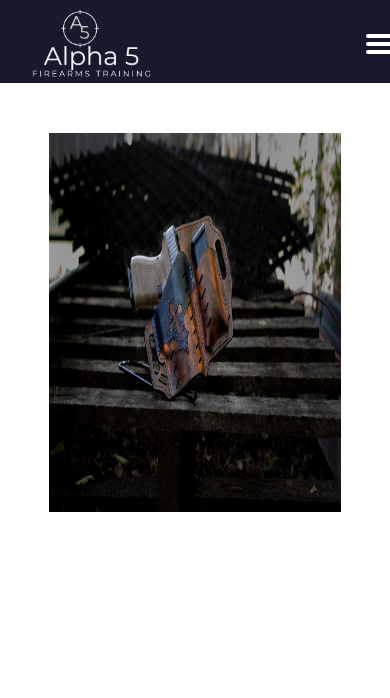
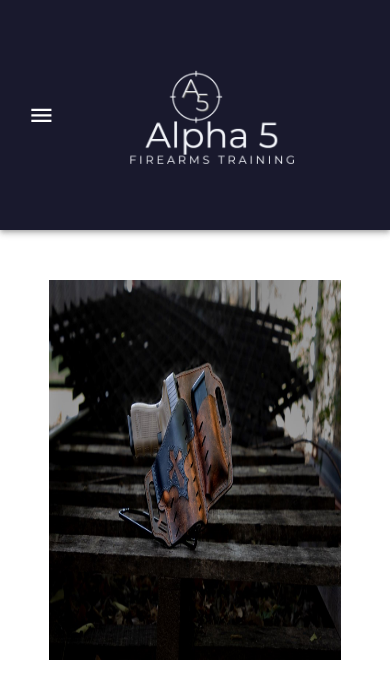
Before and after one commit to lindsayreiner/alpha_5_firearms, a React (Create React App) app: page / in a window 390 px wide. Shown: the top 698 px of the page. Built offline with nearby package versions, Linux system fonts and the light colour scheme.

Commit message:
material ui responsive nav/removed manual hamburger menu

```diff
--- a/src/App.js
+++ b/src/App.js
@@ -18,7 +18,7 @@
 
 // import Nav from './components/Nav';
 import Navbar from './components/Navbar';
-import Footer from './components/Footer';
+// import Footer from './components/Footer';
 
 function App() {
 
@@ -30,7 +30,7 @@
   const theme = createTheme({
     palette: {
       primary: {
-        main: "#623555"
+        main: "#19192d"
       },
       secondary: {
         main: "rgb(252, 224, 158)"
--- a/src/components/Navbar.js
+++ b/src/components/Navbar.js
@@ -1,22 +1,144 @@
 import React from 'react';
 import { NavLink } from 'react-router-dom';
+
+import AppBar from '@mui/material/AppBar';
+import Box from '@mui/material/Box';
+import Toolbar from '@mui/material/Toolbar';
+import IconButton from '@mui/material/IconButton';
+import Typography from '@mui/material/Typography';
+import Menu from '@mui/material/Menu';
+import MenuIcon from '@mui/icons-material/Menu';
+import Container from '@mui/material/Container';
+import Button from '@mui/material/Button';
+// import Tooltip from '@mui/material/Tooltip';
+import MenuItem from '@mui/material/MenuItem';
+
 
 import '../styles/Navbar.css';
 import logo from '../images/ag_logo_2.png';
 
+// const pages = ['Home', 'Courses', 'Meet Your Instructor', 'Contact'];
+
+const pages = [
+    { name: 'Home', url: '/' },
+    { name: 'Courses', url: 'https://training.usconcealedcarry.com/instructor/403f6128-6d56-11eb-aad4-02420a020192' },
+    { name: 'Meet Your Instructor', url: '/about' },
+    { name: 'Contact', url: '/contact' }
+]
+
+
 export default function Navbar() {
+    const [anchorElNav, setAnchorElNav] = React.useState(null);
+
+    const handleOpenNavMenu = (event) => {
+        setAnchorElNav(event.currentTarget);
+    };
+
+    const handleCloseNavMenu = () => {
+        setAnchorElNav(null);
+    };
+
     return (
         <>
-            <nav class="top-nav">
+            <AppBar position="static">
+                <Container maxWidth="xl">
+                    <Toolbar disableGutters>
+                        <Typography
+                            variant="h6"
+                            noWrap
+                            component="a"
+                            href="/"
+                            sx={{
+                                mr: 2,
+                                display: { xs: 'none', md: 'flex' },
+                                fontFamily: 'Fira Sans',
+                                fontWeight: 700,
+                                letterSpacing: '.3rem',
+                                color: 'inherit',
+                                textDecoration: 'none',
+                            }}
+                        >
+                            <NavLink className="navBtn" to="/">
+                                <img className="logo" src={logo} alt="alpha firearms logo" />
+                            </NavLink>
+                        </Typography>
+
+                        <Box sx={{ flexGrow: 1, display: { xs: 'flex', md: 'none' } }}>
+                            <IconButton
+                                size="large"
+                                aria-label="account of current user"
+                                aria-controls="menu-appbar"
+                                aria-haspopup="true"
+                                onClick={handleOpenNavMenu}
+                                color="inherit"
+                            >
+                                <MenuIcon />
+                            </IconButton>
+                            <Menu
+                                id="menu-appbar"
+                                anchorEl={anchorElNav}
+                                anchorOrigin={{
+                                    vertical: 'bottom',
+                                    horizontal: 'left',
+                                }}
+                                keepMounted
+                                transformOrigin={{
+                                    vertical: 'top',
+                                    horizontal: 'left',
+                                }}
+                                open={Boolean(anchorElNav)}
+                                onClose={handleCloseNavMenu}
+                                sx={{
+                                    display: { xs: 'block', md: 'none' },
+                                }}
+                            >
+                                {pages.map((page, index) => (
+                                    <MenuItem key={index} onClick={handleCloseNavMenu}>
+                                        <Button href={page.url}> <Typography textAlign="center">{page.name}</Typography></Button>
+                                    </MenuItem>
+                                ))}
+                            </Menu>
+                        </Box>
+                        <Typography
+                            variant="h5"
+                            noWrap
+                            component="a"
+                            href=""
+                            sx={{
+                                mr: 2,
+                                display: { xs: 'flex', md: 'none' },
+                                flexGrow: 1,
+                                fontFamily: 'monospace',
+                                fontWeight: 700,
+                                letterSpacing: '.3rem',
+                                color: 'inherit',
+                                textDecoration: 'none',
+                            }}
+                        >
+                            <NavLink className="navBtn" to="/">
+                                <img className="logo" src={logo} alt="alpha firearms logo" />
+                            </NavLink>
+                        </Typography>
+                        <Box sx={{ flexGrow: 1, display: { xs: 'none', md: 'flex' } }}>
+                            {pages.map((page, index) => (
+                                <Button
+                                    key={index}
+                                    href={page.url}
+                                    onClick={handleCloseNavMenu}
+                                    sx={{ my: 2, color: 'white', display: 'block' }}
+                                >
+                                    {page.name}
+                                </Button>
+                            ))}
+                        </Box>
+                    </Toolbar>
+                </Container>
+            </AppBar>
+            {/* <nav class="top-nav">
 
                 <NavLink className="navBtn" to="/">
                     <img className="logo" src={logo} alt="alpha firearms logo" />
                 </NavLink>
-
-                <input id="menu-toggle" type="checkbox" />
-                <label class='menu-button-container' for="menu-toggle">
-                    <div class='menu-button'></div>
-                </label>
                 <ul class="menu">
                     <li>
                         <NavLink className="navBtn" to="/">Home</NavLink>
@@ -27,14 +149,14 @@
                     <li>
                         <NavLink className="navBtn" to="/about">Meet Your Instructor</NavLink>
                     </li>
-                    {/* <li>
+                     <li>
                         <NavLink className="navBtn" to="/blog">Blog</NavLink>
-                    </li> */}
+                    </li>
                     <li>
                         <NavLink className="navBtn" to="/contact">Contact</NavLink>
                     </li>
                 </ul>
-            </nav>
+            </nav> */}
         </>
     )
 }
--- a/src/styles/Navbar.css
+++ b/src/styles/Navbar.css
@@ -1,43 +1,27 @@
-/* .bizName {
-    font-size: 2rem;
-    font-weight: bold;
-    text-align: center;
-    text-decoration: none;
-    text-shadow: 2px 2px var(--red);
-    border: 5px outset rgb(183, 177, 177);
-    margin: 1.5rem 0 1.5rem 0;
-    padding: 1rem 5rem 2rem 5rem;
-    color: var(--french-gray);
-    box-shadow: 0 4px 8px 0 rgba(0, 0, 0, 0.2), 0 6px 20px 0 rgba(0, 0, 0, 0.19);
-    width: 10em;
-    height: 10px;
-    margin-left: 2rem;
-} */
-
 .logo {
     height: 230px;
 }
 
-.navBtn {
+/* .navBtn {
     text-decoration: none;
     list-style: none;
     color: var(--french-gray);
     font-size: 1.7rem;
     letter-spacing: 2px;
     transition: all 0.25s ease-in;
-    padding: 0.2em;
-}
+    padding: 1em;
+} */
 
-li:hover {
+/* li:hover {
     font-weight: bold;
-}
+} */
 
 
-.navBtn:focus {
+/* .navBtn:focus {
     color: var(--royal-blue);
-}
+} */
 
-.top-nav {
+/* .top-nav {
     display: flex;
     flex-direction: row;
     align-items: center;
@@ -46,9 +30,9 @@
     color: #FFF;
     height: 110px;
     padding-bottom: 1em;
-}
+} */
 
-.menu {
+/* .menu {
     display: flex;
     flex-direction: row;
     list-style-type: none;
@@ -56,97 +40,22 @@
     padding: 0;
 }
 
-.menu>li {
-    margin: 0 1rem;
-    overflow: hidden;
-}
+.menu:last-child {
+    margin-right: 5em;
+} */
 
-.menu-button-container {
-    display: none;
-    height: 100%;
-    width: 30px;
-    cursor: pointer;
-    flex-direction: column;
-    justify-content: center;
-    align-items: center;
-}
 
-#menu-toggle {
-    display: none;
-}
 
-.menu-button,
-.menu-button::before,
-.menu-button::after {
-    display: block;
-    background-color: #fff;
-    position: absolute;
-    height: 4px;
-    width: 30px;
-    margin-top: 1em;
-    transition: transform 400ms cubic-bezier(0.23, 1, 0.32, 1);
-    border-radius: 2px;
-}
 
-.menu-button::before {
-    content: "";
-    margin-top: -8px;
-}
-
-.menu-button::after {
-    content: "";
-    margin-top: 8px;
-}
-
-#menu-toggle:checked+.menu-button-container .menu-button::before {
-    margin-top: 0px;
-    transform: rotate(405deg);
-}
-
-#menu-toggle:checked+.menu-button-container .menu-button {
-    background: rgba(255, 255, 255, 0);
-}
-
-#menu-toggle:checked+.menu-button-container .menu-button::after {
-    margin-top: 0px;
-    transform: rotate(-405deg);
-}
 
 
 /* --------------------*/
 /* Media Queries       */
 /* --------------------*/
 
-@media (max-width: 870px) {
-    .top-nav {
-        display: flex;
-        justify-content: space-between;
-        margin-right: 1rem;
-        width: 100%;
-    }
-
-    .logo {
-        height: 190px;
-    }
-
-    .navBtn {
-        font-size: 1.3rem;
-    }
-}
-
-@media (max-width: 700px) {
-    /* .bizName {
-        margin: 0 auto;
-        border: none;
-        box-shadow: none;
-        margin: 0;
-        padding: 0;
-        text-shadow: 2px 2px var(--red);
-    } */
-
+/* @media (max-width: 830px) {
     .logo {
         height: 165px;
-        /* margin: 0 auto; */
     }
 
     .top-nav {
@@ -158,91 +67,4 @@
         padding: 1em;
         width: 100%;
     }
-
-    .menu-button-container {
-        display: flex;
-    }
-
-    .menu {
-        position: absolute;
-        top: 0;
-        margin-top: 50px;
-        left: 0;
-        flex-direction: column;
-        width: 100%;
-        justify-content: center;
-        align-items: center;
-    }
-
-    #menu-toggle~.menu li {
-        height: 0;
-        margin: 0;
-        padding: 0;
-        border: 0;
-        transition: height 400ms cubic-bezier(0.23, 1, 0.32, 1);
-    }
-
-    #menu-toggle:checked~.menu li {
-        border: 1px solid var(--jet);
-        height: 3.5em;
-        padding: 0.5em;
-        transition: height 400ms cubic-bezier(0.23, 1, 0.32, 1);
-    }
-
-    #menu-toggle:checked~.menu li:first-child {
-        margin-top: 5.2em;
-    }
-
-    .menu>li {
-        display: flex;
-        justify-content: center;
-        margin: 0;
-        padding: 0.5em 0;
-        width: 102.5%;
-        color: var(--french-gray);
-        background-color: var(--jet);
-    }
-
-    .menu>li:not(:last-child) {
-        border-bottom: 1px solid #444;
-    }
-
-    .navBtn:focus {
-        color: var(--french-gray);
-    }
-}
-
-@media (max-width: 676px) {
-
-    .menu>li {
-        width: 103.5%;
-    }
-}
-
-@media (max-width: 511px) {
-
-    .menu>li {
-        width: 103.5%;
-    }
-}
-
-@media (max-width: 436px) {
-
-    .menu>li {
-        width: 104%;
-    }
-}
-
-@media (max-width: 380px) {
-
-    .menu>li {
-        width: 104.6%;
-    }
-}
-
-@media (max-width: 280px) {
-
-    .menu>li {
-        width: 104.8%;
-    }
-}
+} */
```
